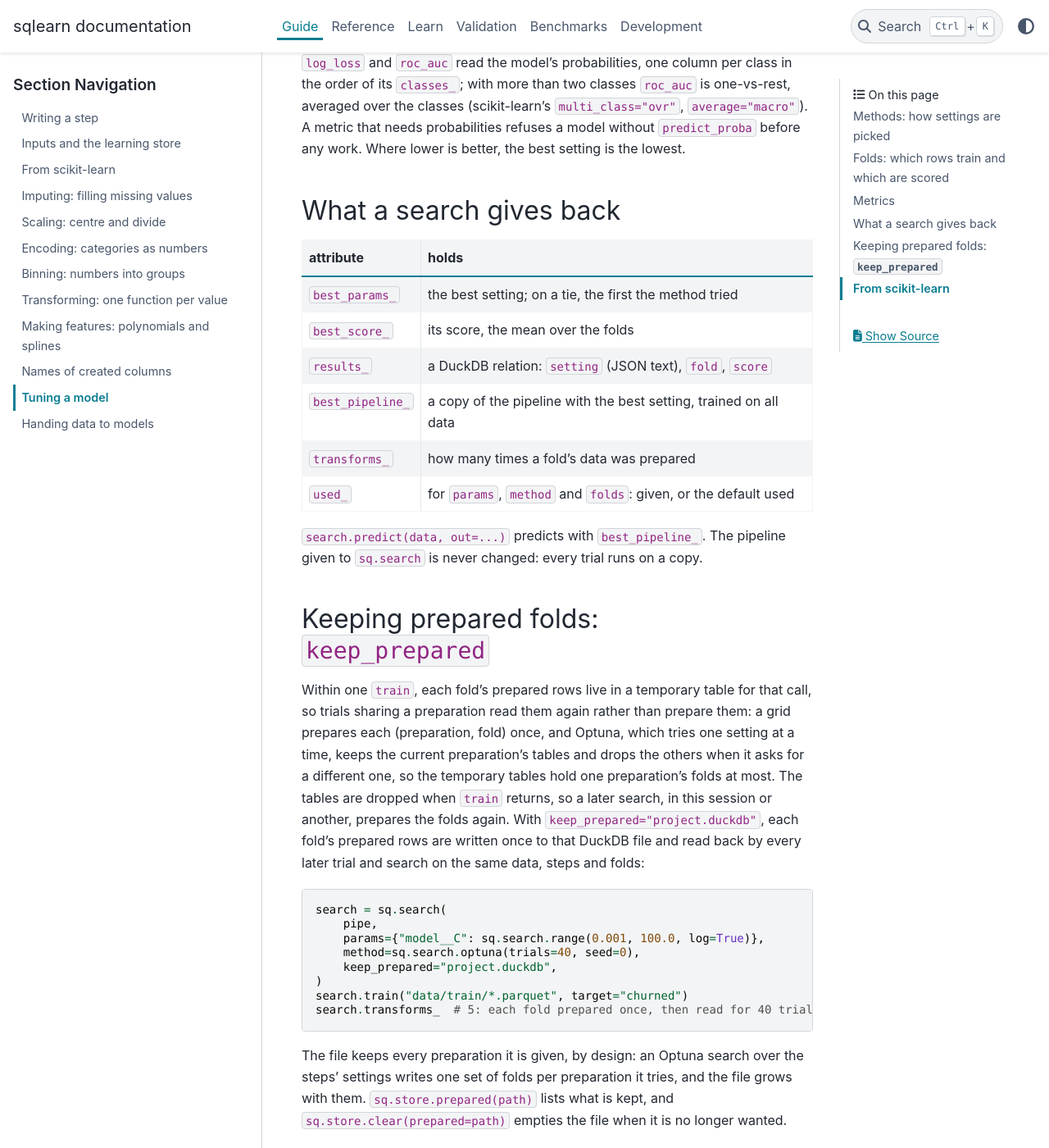
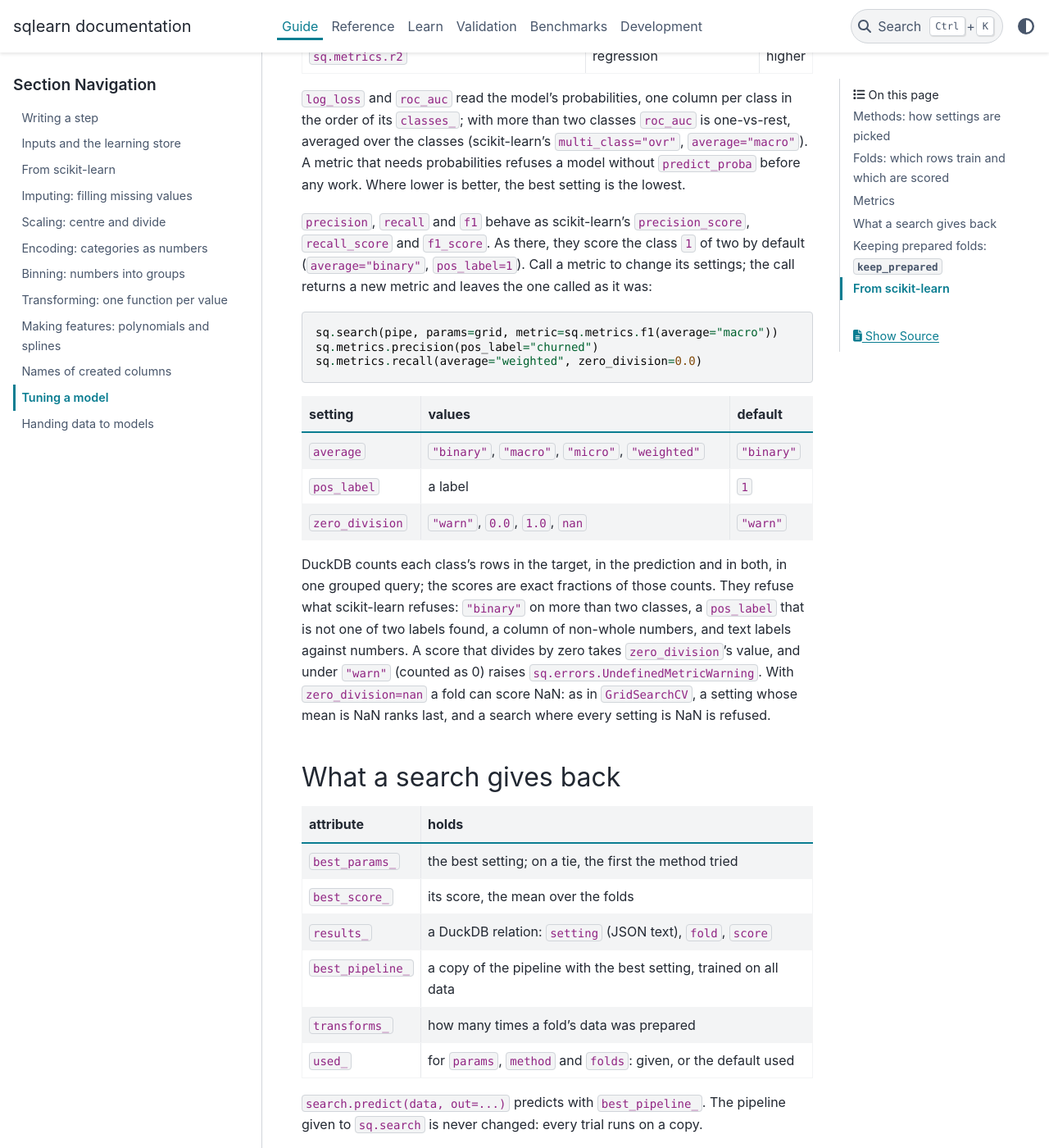
Before and after one commit to glaucis/sqlearn, a Sphinx documentation site: the page built from docs/guide/tuning-a-model.md, in a window 1280 px wide and 1400 px high, scrolled down 3664 px. Shown: the whole window at 82% size. Built offline with Sphinx 7.4.7 and the PyData theme 0.15.4, drawn with Linux system fonts in a browser that asks for light colours; pages that are not in the unit, such as notebooks, are missing from menus; the version number could not be read and is left out; some of the changed text lies outside the part shown.

Commit message:
docs: document precision, recall and f1 (#34)

````diff
--- a/docs/guide/tuning-a-model.md
+++ b/docs/guide/tuning-a-model.md
@@ -133,6 +133,7 @@ default is `sq.metrics.accuracy`.
 | metric | kind | better |
 |---|---|---|
 | `sq.metrics.accuracy` | classification | higher |
+| `sq.metrics.precision`, `sq.metrics.recall`, `sq.metrics.f1` | classification | higher |
 | `sq.metrics.log_loss` | classification, from `predict_proba` | lower |
 | `sq.metrics.roc_auc` | classification, from `predict_proba` | higher |
 | `sq.metrics.rmse`, `sq.metrics.mae` | regression | lower |
@@ -144,6 +145,33 @@ is one-vs-rest, averaged over the classes (scikit-learn's
 `multi_class="ovr"`, `average="macro"`). A metric that needs probabilities
 refuses a model without `predict_proba` before any work. Where lower is
 better, the best setting is the lowest.
+
+`precision`, `recall` and `f1` behave as scikit-learn's `precision_score`,
+`recall_score` and `f1_score`. As there, they score the class `1` of two by
+default (`average="binary"`, `pos_label=1`). Call a metric to change its
+settings; the call returns a new metric and leaves the one called as it was:
+
+```python
+sq.search(pipe, params=grid, metric=sq.metrics.f1(average="macro"))
+sq.metrics.precision(pos_label="churned")
+sq.metrics.recall(average="weighted", zero_division=0.0)
+```
+
+| setting | values | default |
+|---|---|---|
+| `average` | `"binary"`, `"macro"`, `"micro"`, `"weighted"` | `"binary"` |
+| `pos_label` | a label | `1` |
+| `zero_division` | `"warn"`, `0.0`, `1.0`, `nan` | `"warn"` |
+
+DuckDB counts each class's rows in the target, in the prediction and in
+both, in one grouped query; the scores are exact fractions of those counts.
+They refuse what scikit-learn refuses: `"binary"` on more than two classes,
+a `pos_label` that is not one of two labels found, a column of non-whole
+numbers, and text labels against numbers. A score that divides by zero
+takes `zero_division`'s value, and under `"warn"` (counted as 0) raises
+`sq.errors.UndefinedMetricWarning`. With `zero_division=nan` a fold can score
+NaN: as in `GridSearchCV`, a setting whose mean is NaN ranks last, and a
+search where every setting is NaN is refused.
 
 ## What a search gives back
 
````
Also changed, not shown: CLAUDE.md (+4 -1 lines), HANDOFF.md (+9 -5 lines), docs/guide/from-scikit-learn.md (+4 -0 lines), docs/reference/index.md (+5 -0 lines).
